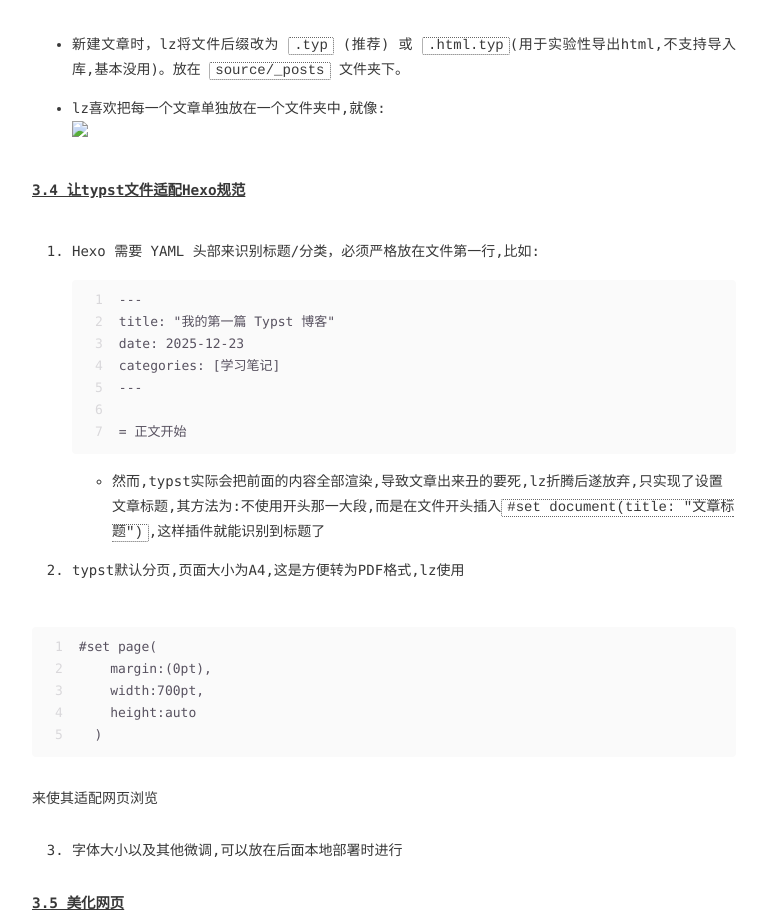
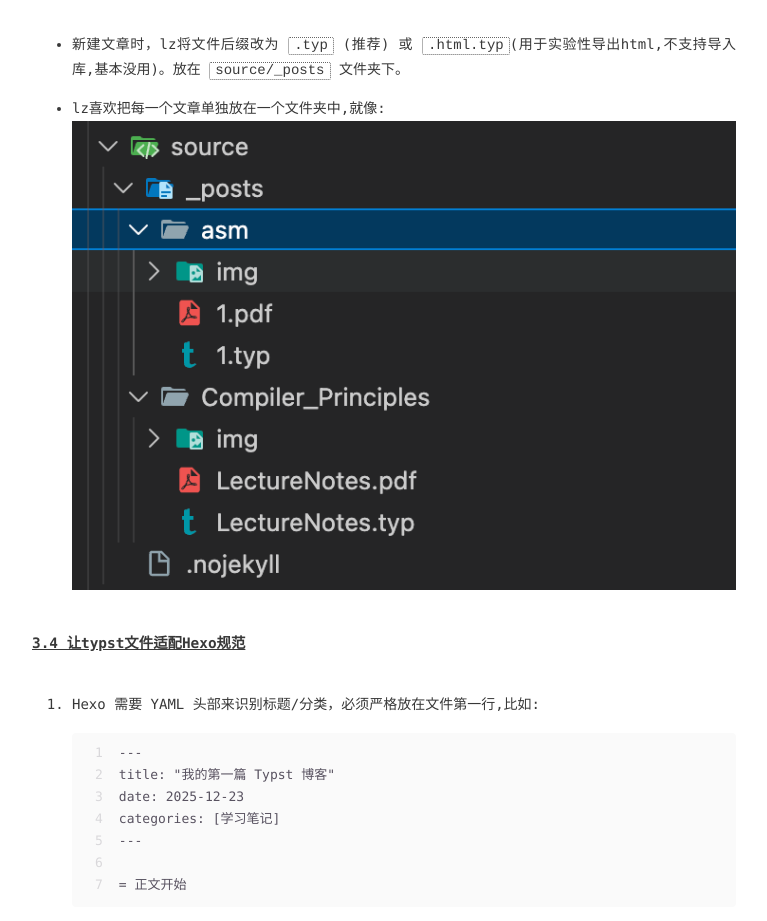
Before and after one commit to Hastur-02/Hastur-02.github.io, a plain HTML site: page 2025/12/23/tutorial/blog/index.html in a window 1280 px wide. Shown: the part 2507-3428 px from the top of the page, without its empty margins (256-1023 px from the left). Drawn offline with nearby package versions, Linux system fonts and the light colour scheme; some packages are replaced by stand-ins of ours; a script that the page names is missing; a web font is replaced by a local one.

Commit message:
Site updated: 2025-12-24 02:29:14

```diff
--- a/2025/12/23/tutorial/blog/index.html
+++ b/2025/12/23/tutorial/blog/index.html
@@ -13,12 +13,12 @@
 <meta property="og:site_name" content="Hmmmm的笔记本">
 <meta property="og:description" content="目录 碎碎念 环境搭建步骤 配置、写作、美化、部署 踩坑记录 部署后文章无法加载 隐藏文件未部署问题 目录(TOC)渲染问题   总结 资源分享   1. 碎碎念   lz大二以前一直在用markdown+VSCode写笔记,直到有一次学生会的学姐向我展示了typst的神奇魔力,lz毅然投奔了typst,从此一发不可收拾.  到了大四终于有了一些空闲,想着把之前的笔记丢到网上去,于是lz萌生了搭建">
 <meta property="og:locale" content="en_US">
-<meta property="og:image" content="https://hastur-02.github.io/img/1.png">
+<meta property="og:image" content="https://hastur-02.github.io/images/1.png">
 <meta property="article:published_time" content="2025-12-23T15:40:41.008Z">
-<meta property="article:modified_time" content="2025-12-23T18:18:48.502Z">
+<meta property="article:modified_time" content="2025-12-23T18:25:38.328Z">
 <meta property="article:author" content="Hmmmm">
 <meta name="twitter:card" content="summary">
-<meta name="twitter:image" content="https://hastur-02.github.io/img/1.png">
+<meta name="twitter:image" content="https://hastur-02.github.io/images/1.png">
 
 
 
@@ -430,7 +430,7 @@ path.outline_glyph {
 <h3 id="3-3-写作文件格式"><a href="#3-3-写作文件格式" class="headerlink" title="3.3 写作文件格式"></a>3.3 写作文件格式</h3><ul>
 <li><p>新建文章时，lz将文件后缀改为 <code>.typ</code> (推荐) 或 <code>.html.typ</code>(用于实验性导出html,不支持导入库,基本没用)。放在 <code>source/_posts</code> 文件夹下。</p>
 </li>
-<li><p>lz喜欢把每一个文章单独放在一个文件夹中,就像:<br><img src="/./img/1.png"></p>
+<li><p>lz喜欢把每一个文章单独放在一个文件夹中,就像:<br><img src="/images/1.png"></p>
 </li>
 </ul>
 <h3 id="3-4-让typst文件适配Hexo规范"><a href="#3-4-让typst文件适配Hexo规范" class="headerlink" title="3.4 让typst文件适配Hexo规范"></a>3.4 让typst文件适配Hexo规范</h3><ol>
```
Also changed, not shown: images/1.png (added).
